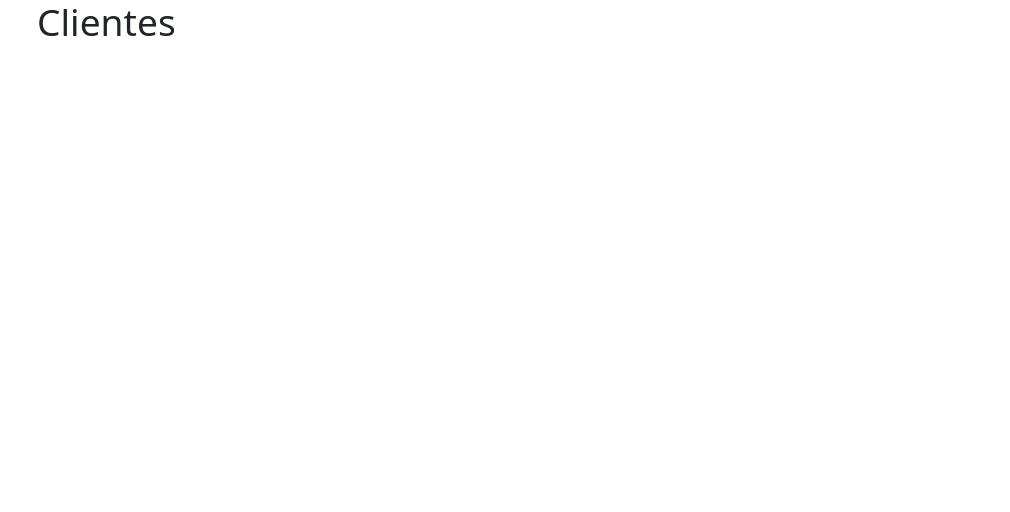
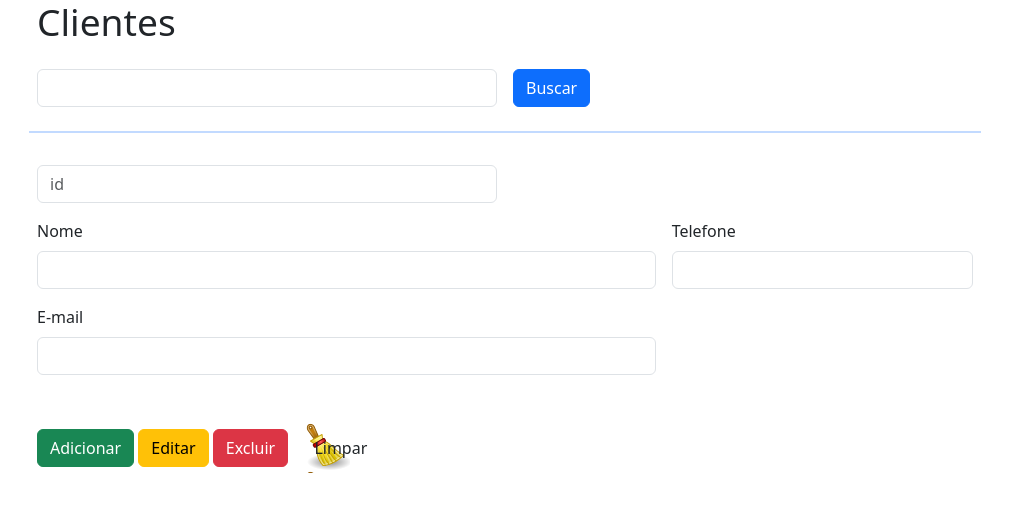
Before and after one commit to amanda-nogueira/conest, an Electron app: page src/views/clientes.html in a window 1010 px wide. Drawn offline with Linux system fonts and the light colour scheme.

Commit message:
db e client

```diff
--- a/database.js
+++ b/database.js
@@ -14,7 +14,6 @@ const dbConnect = async () =>{
     if (isConnected === true) {
         await conectar()
     }
-
 }
 
 //Conectar
--- a/preload.js
+++ b/preload.js
@@ -1,4 +1,7 @@
 const { contextBridge, ipcRenderer } = require('electron')
+
+//Estabelecer a conxão com o banco
+ipcRenderer.send('db-connect')
 
 contextBridge.exposeInMainWorld('api', {
     fecharJanela: () => ipcRenderer.send('close-about'),
--- a/src/public/css/style.css
+++ b/src/public/css/style.css
@@ -5,6 +5,17 @@
     border: 1px solid #e8e8e8;
     cursor: pointer;
 }
+
+/* Botão reset */
+#btnReset {
+    width: 50px;
+    height: 50px;
+    background-image: url('../img/clear.png');
+    border: none;
+    cursor: pointer;
+    margin-left: 10px;
+}
+
 
 /* Rodapé */
 footer{
--- a/src/views/clientes.html
+++ b/src/views/clientes.html
@@ -13,8 +13,49 @@
 <body>
     <div class="container">
         <h1>Clientes</h1>
+        <form id="frmCliente" class="mt-2 row g-3">
+            <!-- Buscar cliente -->
+            <div class="col-md-6">
+                <input type="text" class="form-control" id="inputSearch" maxlength="30" spellcheck="false">
+            </div>
+            <div class="col-md-4">
+                <button class="btn btn-primary" id="btnRead">Buscar</button>
+            </div>
+            <hr class="mt-4 border-primary border -1">
+
+            <!-- ID do cliente (oculto) -->
+            <div class="col-md-6" id="idClient">
+                <input type="text" id="inputClient" class="form-control" placeholder="id">
+            </div>
+
+            <!-- Nome do cliente -->
+            <div class="col-md-8">
+                <label for="inputNameClient" class="form-label">Nome</label>
+                <input type="text" class="form-control" id="inputNameClient" spellcheck="false" required maxlength="50">
+            </div>
+
+            <!-- Fone -->
+            <div class="col-md-4">
+                <label for="inputPhoneClient" class="form-label">Telefone</label>
+                <input type="tel" class="form-control" id="inputPhoneClient" spellcheck="false" required maxlength="15">
+            </div>
+
+            <!-- Email -->
+            <div class="col-md-8">
+                <label for="inputEmailClient" class="form-label">E-mail</label>
+                <input type="email" class="form-control" id="inputEmailClient" spellcheck="false" maxlength="50">
+            </div>
+
+            <!-- Botões -->
+            <div class="mt-5">
+                <button type="submit" class="btn btn-success" id="btnCreate">Adicionar</button>
+                <button type="submit" class="btn btn-warning" id="btnUptade">Editar</button>
+                <button type="submit" class="btn btn-danger" id="btnDelete">Excluir</button>
+                <button type="reset" class="btn" id="btnReset" onclick="">Limpar</button>
+            </div>
+
+        </form>
     </div>
-
     <script src="../public/js/bootstrap.min.js"></script>
     <script src="clientes.js"></script>
 </body>
```
Also changed, not shown: main.js (+22 -2 lines), src/views/index.html (+1 -1 lines).
